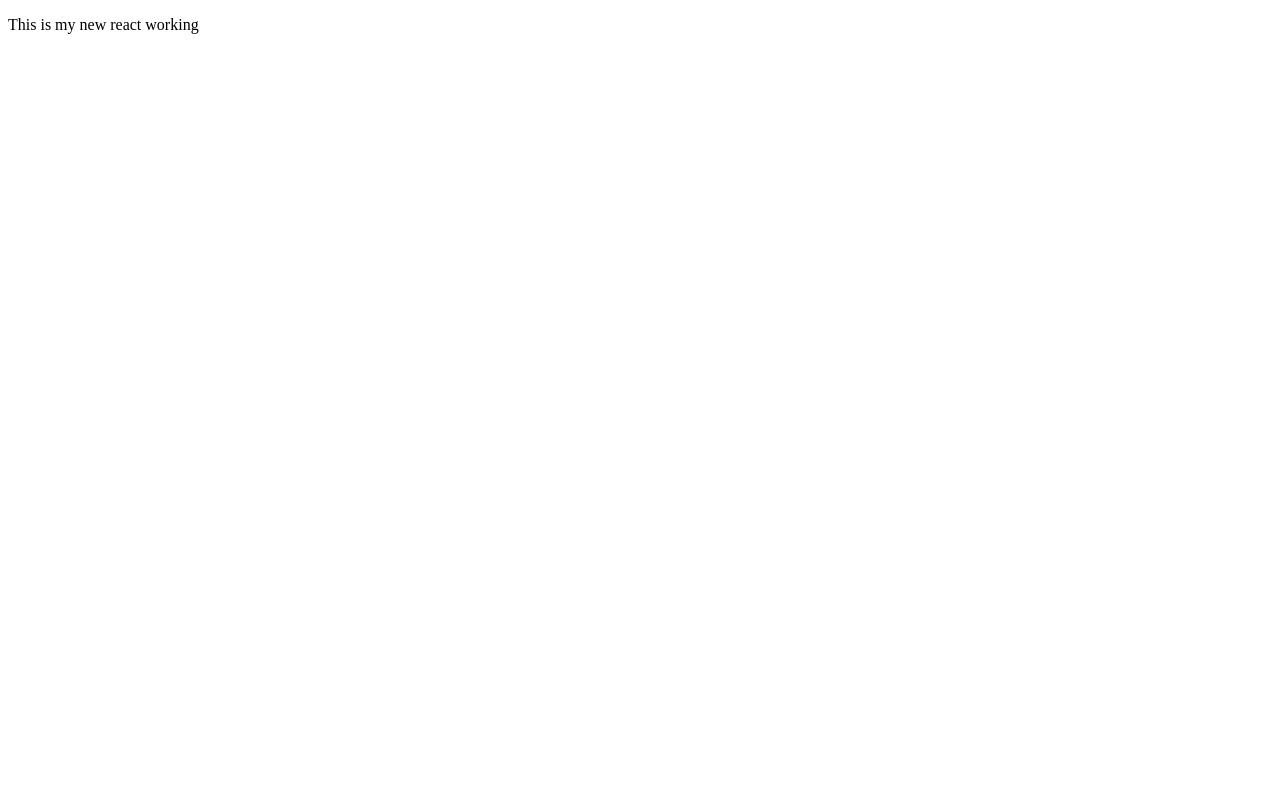
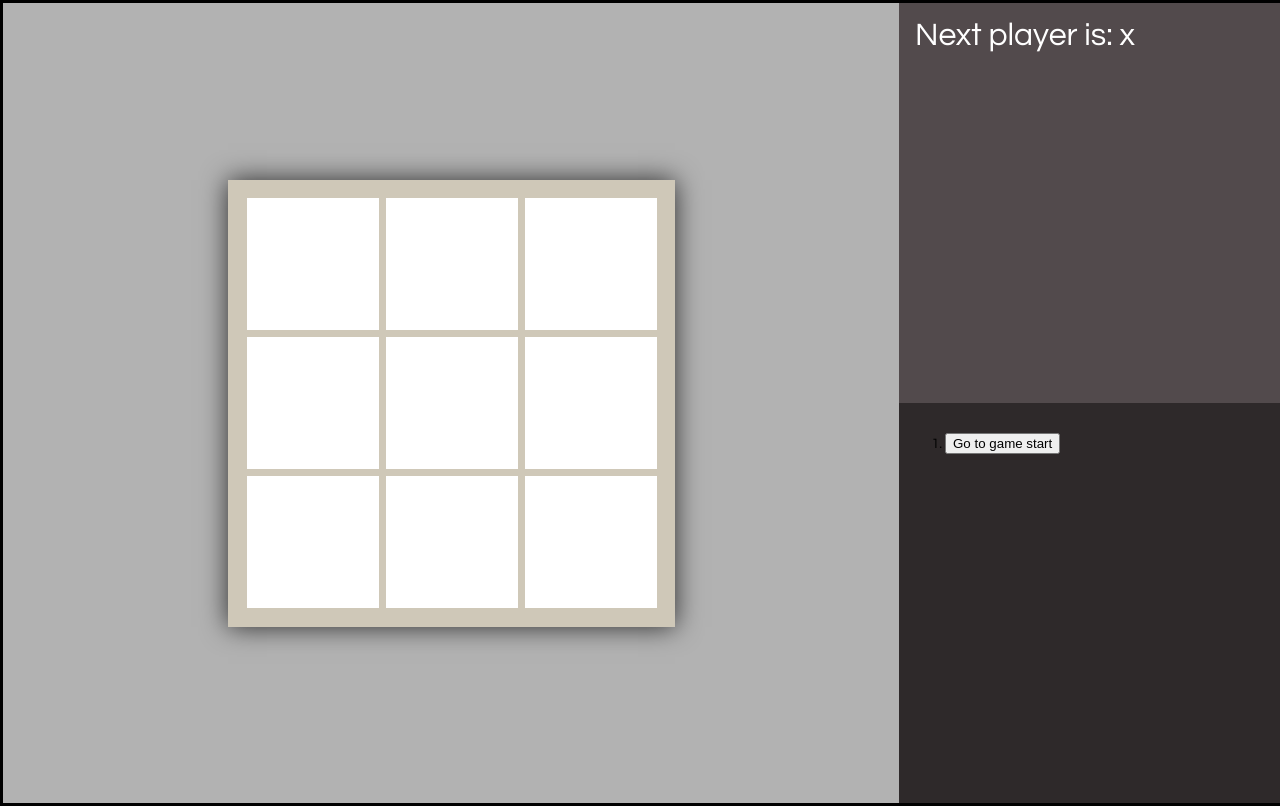
Before and after one commit to abhishekmatcha/TicTacToe, a React app: page / in a window 1280 px wide. Built offline with nearby package versions, Linux system fonts and the light colour scheme.

Commit message:
Added the required Components into the Application 1. Square Component for each square component 2. Board Component which has the board with 3*3 matrix form. 3. Status Component which has the status of player. 4. Moves Component which has each moves of the player. 5. Game Component which has all the above Components above as a game.

```diff
--- a/application/Components/App/index.js
+++ b/application/Components/App/index.js
@@ -1,7 +1,8 @@
 import React, {Component} from 'react';
+import Game from '../Game/index';
 
 export default class App extends Component {
     render () {
-        return <p>This is my new react working</p>
+        return <Game />
     }
 }
--- a/application/Components/App/index.scss
+++ b/application/Components/App/index.scss
@@ -0,0 +1,189 @@
+body {
+    font: 14px "Century Gothic", Futura, sans-serif;
+    margin: 0;
+  }
+
+  ol, ul {
+    padding-left: 30px;
+  }
+
+  .board-row:after {
+    clear: both;
+    content: "";
+    display: table;
+  }
+
+  .status {
+    margin-bottom: 10px;
+  }
+
+  .square {
+    background: #fff;
+    border: 1px solid #999;
+    float: left;
+    font-size: 4px;
+    font-weight: bold;
+    line-height: 34px;
+    height: 34px;
+    margin-right: -1px;
+    margin-top: -1px;
+    padding: 0;
+    text-align: center;
+    width: 34px;
+  }
+
+  .square:focus {
+    outline: none;
+  }
+
+  .kbd-navigation .square:focus {
+    background: #ddd;
+  }
+
+  .game {
+    display: -webkit-box;
+    display: -ms-flexbox;
+    display: flex;
+    -webkit-box-orient: horizontal;
+    -webkit-box-direction: normal;
+        -ms-flex-direction: row;
+            flex-direction: row;
+  }
+
+  .game-info {
+    margin-left: 20px;
+  }
+
+  /*
+   * --- spicing up components ---
+   */
+  /* square:
+   - bigger size and font
+   - nice background color & transition
+   - pointer cursor
+  */
+  .square {
+    font-size: 4rem;
+    height: 140px;
+    width: 140px;
+    color: #cfc8b8;
+    border: 4px solid #cfc8b8;
+  }
+  .square:hover {
+    -webkit-transition: background-color 0.5s ease;
+    transition: background-color 0.5s ease;
+    background-color: #e6e2da;
+    cursor: pointer;
+  }
+  .square.x {
+    background-color: #524a4c;
+  }
+  .square.o {
+    background-color: #6b948c;
+  }
+
+  .board {
+    position: relative;
+    border: 15px solid #cfc8b8;
+    -webkit-box-shadow: 0px 0px 25px 0px rgba(0, 0, 0, 0.75);
+    box-shadow: 0px 0px 25px 0px rgba(0, 0, 0, 0.75);
+    z-index: 10;
+  }
+
+  /* Game:
+   - center stage it
+  */
+  .game {
+    display: -webkit-box;
+    display: -ms-flexbox;
+    display: flex;
+    -webkit-box-orient: horizontal;
+    -webkit-box-direction: normal;
+        -ms-flex-direction: row;
+            flex-direction: row;
+    width: 100%;
+    height: 100vh;
+    border: 3px solid;
+  }
+
+  .game-board {
+    position: relative;
+    display: -webkit-box;
+    display: -ms-flexbox;
+    display: flex;
+    -webkit-box-align: center;
+        -ms-flex-align: center;
+            align-items: center;
+    -webkit-box-pack: center;
+        -ms-flex-pack: center;
+            justify-content: center;
+    -webkit-box-flex: 0.7;
+        -ms-flex: 0.7;
+            flex: 0.7;
+    background-size: cover;
+    background-position: 0 -50px;
+  }
+  .game-board:after {
+    position: absolute;
+    top: 0;
+    left: 0;
+    content: '';
+    width: 100%;
+    height: 100%;
+    background-color: rgba(0, 0, 0, 0.3);
+    z-index: 0;
+  }
+
+  .game-info {
+    margin: 0;
+    display: -webkit-box;
+    display: -ms-flexbox;
+    display: flex;
+    -webkit-box-orient: vertical;
+    -webkit-box-direction: normal;
+        -ms-flex-direction: column;
+            flex-direction: column;
+    -webkit-box-flex: 0.3;
+        -ms-flex: 0.3;
+            flex: 0.3;
+  }
+
+  .game-info__status,
+  .game-info__moves {
+    -webkit-box-flex: 1;
+        -ms-flex: 1;
+            flex: 1;
+    padding: 1rem;
+  }
+
+  .game-info__status {
+    font-size: 2rem;
+  }
+  .game-info__status {
+    color: #fff;
+    background-color: #524a4c;
+  }
+
+  .game-info__moves {
+    background-color: #2e292a;
+  }
+
+  .game-info__moves .list-moves li {
+    margin-bottom: 0.5rem;
+  }
+
+  h3 {
+    text-align: center;
+  }
+
+  .bounce {
+    background: #bd081c;
+    text-align: center;
+    padding: 1rem;
+    padding: 1rem;
+    font-size: 2rem;
+    -webkit-transform: rotate(-25deg) translateX(-20px) translateY(100px);
+            transform: rotate(-25deg) translateX(-20px) translateY(100px);
+    -webkit-transition: 0.4s all;
+    transition: 0.4s all;
+  }
--- /dev/null
+++ b/application/Components/Board/index.js
@@ -0,0 +1,30 @@
+import React from 'react';
+import Square from '../Square/index';
+//Board component
+//----------------
+//Functional component that renders the entire board with all squares:
+//- The board (3x3 grid)
+//- All squares components (passing with value and click handler for each one)
+//- Runs a click event handler on each individual square component
+export const Board = props => {
+	const { cells, squares, ...other } 	= props,
+		ArrRows = [0,1,2];
+	let counter = 1;
+
+	//Renders React element ...
+	return(
+		<div className="board"> {
+			ArrRows.map((row) =>
+				<div key={row.toString()} className="board-row">
+					{
+						cells.slice(row * 3 , counter++ * 3).map((cellID) =>
+							<Square key={cellID.toString()} value={squares[cellID]} onClick={()=>other.onClick(cellID)} />
+						)
+					}
+				</div>
+			)
+		}
+		</div>
+	);
+}
+export default Board;
--- /dev/null
+++ b/application/Components/Game/index.js
@@ -0,0 +1,80 @@
+import React from 'react';
+import Board from '../Board/index';
+import Status from '../Status/index';
+import Moves from '../Moves/index';
+
+import {calculateWinner} from '../helper';
+
+//Game component
+//----------------
+//Stateful component that contains the application's major business logic...
+//- Handles the logic of clicking on the board (handleClick)
+//- Handles the logic on clicking on a on move button
+//- Renders the entire game
+class Game extends React.Component {
+	//Setup component initial state values and bind methods
+	constructor(props){
+		super(props); //Access parent functions
+		this.state = {
+			history: [{
+				squares:Array(9).fill(null),
+				//Help calculate the col and row where the latest click happened
+				clickIndex:null
+			}],
+			xIsNext: true,
+      		stepNumber: 0
+		};
+		this.handleClick = this.handleClick.bind(this);
+		this.jumpTo = this.jumpTo.bind(this);
+	}
+
+	//...
+	//- Updates app's history (based on the current step)
+	//- Make sure no selection happens on the same square or if the game has been won already
+	//- Records each move and save it in the history
+	//- Switch to the next player
+	handleClick(i) {
+		const history = this.state.history.slice(0, this.state.stepNumber + 1);
+		const current = history[history.length - 1];
+		const squares = current.squares.slice();
+		if(squares[i] || calculateWinner(squares)) {
+			return;
+		}
+		squares[i] = this.state.xIsNext?'x':'o';
+		this.setState({
+			history		: history.concat([{ squares:squares, clickIndex:i }]),
+      		stepNumber	: history.length,
+			xIsNext		: !this.state.xIsNext
+		});
+	}
+
+  	//...
+  	//Changes the game current step and update player's turn accordingly
+  	//(will influence the game history)
+	jumpTo(step) {
+	    this.setState({
+	      stepNumber: step,
+	      xIsNext: (step % 2) === 0
+	    });
+	}
+
+	//Renders React element ...
+	render() {
+		const history = this.state.history;
+		const current = history[this.state.stepNumber];
+		const squares = current.squares.slice();
+
+		return(
+			<div className="game">
+				<div className="game-board">
+					<Board squares={squares} onClick={this.handleClick} cells={[0,1,2,3,4,5,6,7,8]} />
+				</div>
+				<div className="game-info">
+					<Status squares={ squares } xIsNext={ this.state.xIsNext } />
+					<Moves history={ this.state.history } stepNumber={ this.state.stepNumber } onClick={this.jumpTo} />
+				</div>
+			</div>
+		);
+	}
+}
+export default Game;
--- /dev/null
+++ b/application/Components/Moves/index.js
@@ -0,0 +1,38 @@
+import React from 'react';
+//Moves component
+//----------------
+//Functional component which uses the game history to compute and renders players successive move
+//(players can revert to previous moves)
+//- Display a list of buttons pointing to each move made
+//- Highlights the button which links to the current move
+//- Runs a click event handler on each button
+const Moves = props => {
+	const { history, stepNumber, ...other } = props;
+
+	const moves = history.map((step,move)=> {
+		const clickIndex 	= step.clickIndex;
+		const 	col 		= Math.floor(clickIndex % 3),
+				row 		= Math.floor(clickIndex / 3),
+				//col and row where the latest click happened
+				clickPosition = '(row:'+row+', col:'+col+')';
+		let desc = move ? 'Go to move #'+move+' '+clickPosition : 'Go to game start';
+		//Bold the currently selected item in the move list
+		const btn_highlight = (stepNumber===move)?'btn-primary':'btn-secondary';
+		return(
+			<li key={move}>
+	          	<button className={"btn "+btn_highlight+" btn-block"}
+	            onClick={()=> other.onClick(move) }>{desc}</button>
+	        </li>
+		);
+	});
+
+	//Renders React element ...
+	return(
+		<div className="game-info__moves">
+            <ol className="list-moves list-unstyled">
+              {moves}
+            </ol>
+        </div>
+	);
+}
+export default Moves;
--- /dev/null
+++ b/application/Components/Square/index.js
@@ -0,0 +1,16 @@
+import React from 'react';
+
+//Square component
+//----------------
+//Functional component which renders a button (Visually represented as a square):
+//- Renders value (props)
+//- Runs a click event handler on the button (props)
+const Square = props => {
+	const { value, ...other } = props;
+
+	//Renders React element ...
+	return(
+		<button className={`square ${value}`} onClick={()=>other.onClick()}>{value}</button>
+	);
+}
+export default Square;
--- /dev/null
+++ b/application/Components/Status/index.js
@@ -0,0 +1,27 @@
+import React from 'react';
+import {calculateWinner} from '../helper';
+//Status component
+//----------------
+//Functional component which computes and renders the game status:
+//- Who plays next? (uses xIsNext value)
+//- Who is the winner? (uses squares values and external function)
+const Status = props => {
+	const { squares, xIsNext } = props,
+		winner = calculateWinner(squares),
+		effect = winner?'bounce':'';
+	let status;
+
+	if(winner) {
+		status = 'Winner is: '+ winner;
+	}else{
+		status = 'Next player is: '+ (xIsNext?'x':'o');
+	}
+
+	//Renders React element ...
+	return(
+		<div className="game-info__status">
+			<div className={'status '+effect}>{status}</div>
+  		</div>
+	);
+}
+export default Status;
--- /dev/null
+++ b/application/Components/helper.js
@@ -0,0 +1,24 @@
+/**
+ * Scan the entire "squares" array to see if any of the
+ * symbols are aligned in a winning combination.
+ * (In case of winning, return the symbol)
+**/
+export function calculateWinner(squares) {
+    const lines = [
+      [0, 1, 2],
+      [3, 4, 5],
+      [6, 7, 8],
+      [0, 3, 6],
+      [1, 4, 7],
+      [2, 5, 8],
+      [0, 4, 8],
+      [2, 4, 6],
+    ];
+    for (let i = 0; i < lines.length; i++) {
+      const [a, b, c] = lines[i];
+      if (squares[a] && squares[a] === squares[b] && squares[a] === squares[c]) {
+        return squares[a];
+      }
+    }
+    return null;
+  }
--- a/index.html
+++ b/index.html
@@ -2,6 +2,7 @@
 <html>
     <head>
         <title>TIC TAC TOE</title>
+        <style lang="scss"></style>
     </head>
     <body>
         <div id="app"></div>
--- a/index.js
+++ b/index.js
@@ -2,5 +2,6 @@ import React from 'react';
 import ReactDOM from 'react-dom';
 
 import App from './application/Components/App/index';
+import './application/Components/App/index.scss';
 
 ReactDOM.render(<App />, document.getElementById('app'));
--- a/package.json
+++ b/package.json
@@ -37,6 +37,8 @@
     "css-loader": "^3.1.0",
     "less": "^3.9.0",
     "less-loader": "^5.0.0",
+    "node-sass": "^4.12.0",
+    "sass-loader": "^7.1.0",
     "style-loader": "^0.23.1"
   },
   "babel": {
--- a/webpack/webpack.dev.config.js
+++ b/webpack/webpack.dev.config.js
@@ -13,10 +13,15 @@ module.exports = {
             test: /\.(js|jsx)$/,
                 exclude: /node_modules/,
                 loader: 'babel-loader'
-            },{
-                test: /\.less$/,
-                loaders: ["style-loader", "css-loder", "less-loader"]
-            }
+            },
+            {
+                test: /\.(css|scss)$/,
+                use: [
+                  'style-loader',
+                  'css-loader',
+                  'sass-loader'
+                ]
+              }
         ]
     },
     output: {
```
Also changed, not shown: application/Components/Board/index.scss (added), application/Components/Game/index.scss (added), application/Components/Moves/index.scss (added), application/Components/Square/index.scss (added), application/Components/Status/index.scss (added), 1 other file.
